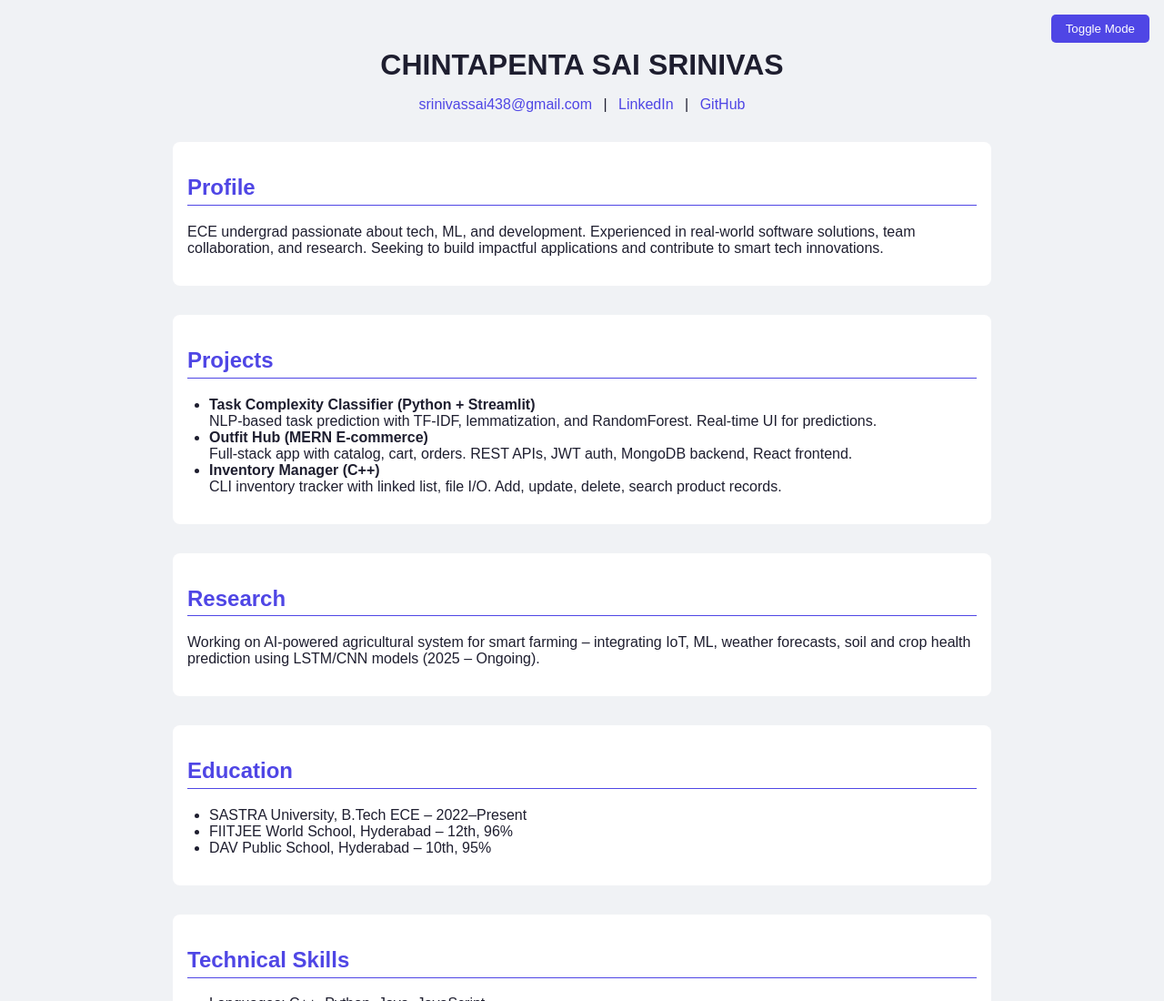
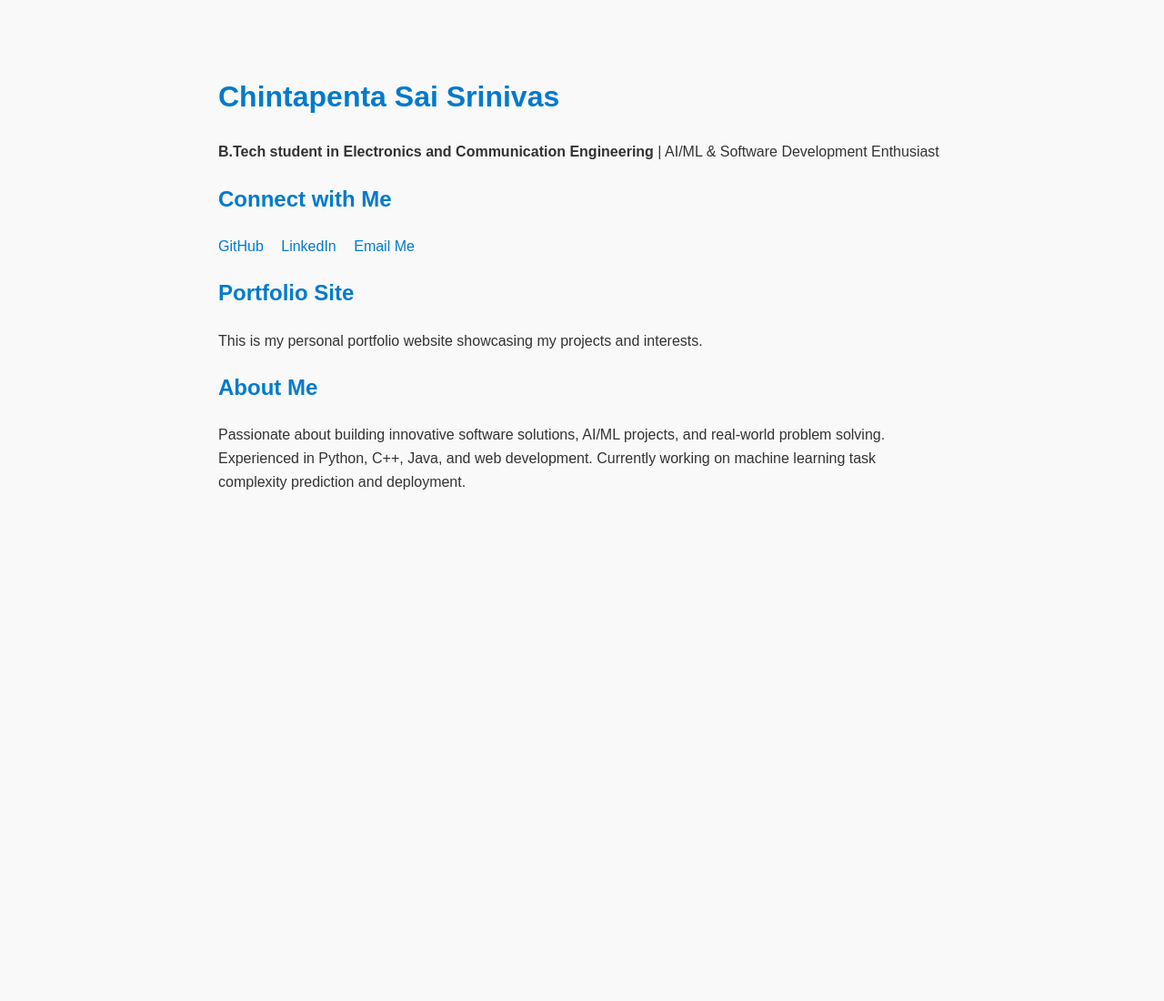
Before and after one commit to letmebesai/Portfolio-1, a plain HTML site: page Portfolio.html in a window 1280 px wide. Shown: the top 1100 px of the page at 91% size. After the commit the page ends 800 px from the top, so only its background shows below. Drawn offline with Linux system fonts and the light colour scheme.

Commit message:
Update Portfolio.html

```diff
--- a/Portfolio.html
+++ b/Portfolio.html
@@ -3,190 +3,44 @@
 <head>
   <meta charset="UTF-8" />
   <meta name="viewport" content="width=device-width, initial-scale=1.0" />
-  <title>CHINTAPENTA SAI SRINIVAS | Portfolio</title>
+  <title>Chintapenta Sai Srinivas | Portfolio</title>
   <style>
-    :root {
-      --bg-light: #f0f2f5;
-      --bg-dark: #1e1e2f;
-      --text-light: #1e1e2f;
-      --text-dark: #f4f4f9;
-      --accent: #4f46e5;
-      --card-light: #ffffff;
-      --card-dark: #2c2c3a;
+    body {
+      font-family: Arial, sans-serif;
+      max-width: 800px;
+      margin: 40px auto;
+      padding: 20px;
+      background: #f9f9f9;
+      color: #333;
+      line-height: 1.6;
     }
-
-    body {
-      margin: 0;
-      font-family: Arial, sans-serif;
-      transition: background-color 0.3s ease, color 0.3s ease;
+    h1, h2 {
+      color: #007acc;
     }
-
-    .container {
-      max-width: 900px;
-      margin: auto;
-      padding: 2rem;
-    }
-
-    header {
-      text-align: center;
-      margin-bottom: 2rem;
-    }
-
-    header h1 {
-      margin-bottom: 0.5rem;
-    }
-
-    header a {
-      margin: 0 0.5rem;
-      color: var(--accent);
+    a {
+      color: #007acc;
       text-decoration: none;
     }
-
-    section {
-      margin-bottom: 2rem;
-      padding: 1rem;
-      border-radius: 8px;
-      background-color: var(--card-light);
-    }
-
-    .dark-mode section {
-      background-color: var(--card-dark);
-    }
-
-    h2 {
-      color: var(--accent);
-      border-bottom: 1px solid var(--accent);
-      padding-bottom: 0.3rem;
-    }
-
-    ul {
-      list-style-type: disc;
-      padding-left: 1.5rem;
-    }
-
-    .dark-mode {
-      background-color: var(--bg-dark);
-      color: var(--text-dark);
-    }
-
-    .light-mode {
-      background-color: var(--bg-light);
-      color: var(--text-light);
-    }
-
-    .toggle-mode {
-      position: fixed;
-      top: 1rem;
-      right: 1rem;
-      padding: 0.5rem 1rem;
-      cursor: pointer;
-      background-color: var(--accent);
-      color: white;
-      border: none;
-      border-radius: 5px;
-      transition: background-color 0.3s ease;
-    }
-
-    .toggle-mode:hover {
-      background-color: #3b3bbc;
+    .contact-links a {
+      margin-right: 15px;
     }
   </style>
 </head>
-<body class="light-mode">
-  <button class="toggle-mode" onclick="toggleMode()">Toggle Mode</button>
-  <div class="container">
-    <header>
-      <h1>CHINTAPENTA SAI SRINIVAS</h1>
-      <p>
-        <a href="mailto:srinivassai438@gmail.com">srinivassai438@gmail.com</a> |
-        <a href="https://www.linkedin.com/in/sai-srinivas-chintapenta-2b74aa1b3/">LinkedIn</a> |
-        <a href="https://github.com/letmebesai">GitHub</a>
-      </p>
-    </header>
+<body>
+  <h1>Chintapenta Sai Srinivas</h1>
+  <p><strong>B.Tech student in Electronics and Communication Engineering</strong> | AI/ML & Software Development Enthusiast</p>
 
-    <section>
-      <h2>Profile</h2>
-      <p>
-        ECE undergrad passionate about tech, ML, and development. Experienced in real-world software
-        solutions, team collaboration, and research. Seeking to build impactful applications and
-        contribute to smart tech innovations.
-      </p>
-    </section>
-
-    <section>
-      <h2>Projects</h2>
-      <ul>
-        <li>
-          <strong>Task Complexity Classifier (Python + Streamlit)</strong><br />
-          NLP-based task prediction with TF-IDF, lemmatization, and RandomForest. Real-time UI for predictions.
-        </li>
-        <li>
-          <strong>Outfit Hub (MERN E-commerce)</strong><br />
-          Full-stack app with catalog, cart, orders. REST APIs, JWT auth, MongoDB backend, React frontend.
-        </li>
-        <li>
-          <strong>Inventory Manager (C++)</strong><br />
-          CLI inventory tracker with linked list, file I/O. Add, update, delete, search product records.
-        </li>
-      </ul>
-    </section>
-
-    <section>
-      <h2>Research</h2>
-      <p>
-        Working on AI-powered agricultural system for smart farming – integrating IoT, ML, weather forecasts,
-        soil and crop health prediction using LSTM/CNN models (2025 – Ongoing).
-      </p>
-    </section>
-
-    <section>
-      <h2>Education</h2>
-      <ul>
-        <li>SASTRA University, B.Tech ECE – 2022–Present</li>
-        <li>FIITJEE World School, Hyderabad – 12th, 96%</li>
-        <li>DAV Public School, Hyderabad – 10th, 95%</li>
-      </ul>
-    </section>
-
-    <section>
-      <h2>Technical Skills</h2>
-      <ul>
-        <li>Languages: C++, Python, Java, JavaScript</li>
-        <li>Development: MERN Stack (MongoDB, Express, React, Node.js), HTML, CSS, JavaScript</li>
-        <li>Libraries/Frameworks: Scikit-learn, Pandas, NumPy, NLTK, TF-IDF</li>
-        <li>Tools: Streamlit, Git, Jupyter, VS Code, Excel</li>
-        <li>Concepts: OOP, DSA, Regression, Classification, Deployment</li>
-      </ul>
-    </section>
-
-    <section>
-      <h2>Non-Technical Skills</h2>
-      <ul>
-        <li>Time Management</li>
-        <li>Problem Solving</li>
-        <li>Critical Thinking</li>
-        <li>Team Collaboration</li>
-        <li>Leadership</li>
-        <li>Communication</li>
-      </ul>
-    </section>
-
-    <section>
-      <h2>Achievements & Certifications</h2>
-      <ul>
-        <li>4th place – Daksh 2025 Hackathon (IoT + Embedded) — <em>SASTRA University</em></li>
-        <li>Oracle APEX & IoT Workshops — <em>SASTRA University</em></li>
-        <li>Completed Udemy courses: Data Science Bootcamp, Machine Learning with Python/R, AI with Python</li>
-      </ul>
-    </section>
+  <h2>Connect with Me</h2>
+  <div class="contact-links">
+    <a href="https://github.com/letmebesai" target="_blank">GitHub</a>
+    <a href="https://www.linkedin.com/in/sai-srinivas-chintapenta-2b74aa1b3/" target="_blank">LinkedIn</a>
+    <a href="mailto:srinivassai438@gmail.com">Email Me</a>
   </div>
 
-  <script>
-    function toggleMode() {
-      const body = document.body;
-      body.classList.toggle("dark-mode");
-      body.classList.toggle("light-mode");
-    }
-  </script>
+  <h2>Portfolio Site</h2>
+  <p>This is my personal portfolio website showcasing my projects and interests.</p>
+
+  <h2>About Me</h2>
+  <p>Passionate about building innovative software solutions, AI/ML projects, and real-world problem solving. Experienced in Python, C++, Java, and web development. Currently working on machine learning task complexity prediction and deployment.</p>
 </body>
 </html>
```
